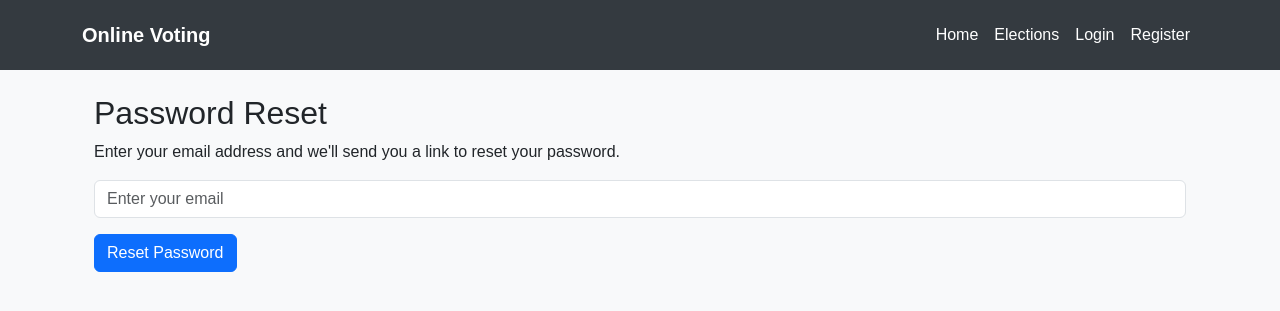
After one commit to Koushikthota69/online_voting_system, a Django app: page /password_reset/ in a window 1280 px wide. The commit adds this page. Shown: the top 311 px of the page. Run offline with Django 4.2, Linux system fonts and the light colour scheme.

Commit message:
second commit

```diff
--- a/online_voting_system/settings.py
+++ b/online_voting_system/settings.py
@@ -26,6 +26,7 @@ SECRET_KEY = 'django-insecure-_io2a)qgsxt_3!6x03%yehleyq&x=7kg_$&#$zx3jx!t(uonu9
 DEBUG = True
 
 ALLOWED_HOSTS = []
+LOGIN_URL = '/login/'
 
 
 # Application definition
@@ -122,3 +123,4 @@ STATIC_URL = 'static/'
 # https://docs.djangoproject.com/en/4.2/ref/settings/#default-auto-field
 
 DEFAULT_AUTO_FIELD = 'django.db.models.BigAutoField'
+EMAIL_BACKEND = 'django.core.mail.backends.console.EmailBackend'
--- /dev/null
+++ b/voting/static/css/style.css
@@ -0,0 +1,32 @@
+/* General Styles */
+body {
+    font-family: 'Arial', sans-serif;
+    background-color: #f8f9fa;
+    margin: 0;
+    padding: 0;
+}
+
+/* Navigation Bar */
+.navbar {
+    background-color: #343a40 !important;
+    padding: 15px;
+}
+.navbar .navbar-brand {
+    font-weight: bold;
+    color: white !important;
+}
+.navbar .nav-link {
+    color: white !important;
+    transition: color 0.3s ease-in-out;
+}
+.navbar .nav-link:hover {
+    color: #17a2b8 !important;
+    text-decoration: underline;
+}
+.navbar-toggler {
+    border: none;
+}
+.navbar-toggler:focus {
+    outline: none;
+    box-shadow: none;
+}
--- a/voting/templates/voting/base.html
+++ b/voting/templates/voting/base.html
@@ -10,10 +10,13 @@
     <link rel="stylesheet" type="text/css" href="/static/css/style.css">
 </head>
 <body>
+
+    <!-- Navigation Bar -->
     <nav class="navbar navbar-expand-lg navbar-dark bg-dark">
         <div class="container">
             <a class="navbar-brand" href="{% url 'home' %}">Online Voting</a>
-            <button class="navbar-toggler" type="button" data-bs-toggle="collapse" data-bs-target="#navbarNav" aria-controls="navbarNav" aria-expanded="false" aria-label="Toggle navigation">
+            <button class="navbar-toggler" type="button" data-bs-toggle="collapse" data-bs-target="#navbarNav"
+                aria-controls="navbarNav" aria-expanded="false" aria-label="Toggle navigation">
                 <span class="navbar-toggler-icon"></span>
             </button>
             <div class="collapse navbar-collapse" id="navbarNav">
@@ -31,6 +34,7 @@
         </div>
     </nav>
 
+    <!-- Main Content -->
     <div class="container mt-4">
         {% block content %}{% endblock %}
     </div>
--- a/voting/templates/voting/login.html
+++ b/voting/templates/voting/login.html
@@ -14,5 +14,8 @@
         </div>
         <button type="submit" class="btn btn-success">Login</button>
     </form>
+    <p class="mt-3">
+        <a href="{% url 'password_reset' %}">Forgot your password?</a>
+    </p>
 </div>
 {% endblock %}
--- /dev/null
+++ b/voting/templates/voting/password_reset.html
@@ -0,0 +1,15 @@
+{% extends 'voting/base.html' %}
+{% block title %}Reset Password{% endblock %}
+{% block content %}
+<div class="container">
+  <h2>Password Reset</h2>
+  <p>Enter your email address and we'll send you a link to reset your password.</p>
+  <form method="post">
+    {% csrf_token %}
+    <div class="mb-3">
+      <input type="email" name="email" class="form-control" placeholder="Enter your email" required>
+    </div>
+    <button type="submit" class="btn btn-primary">Reset Password</button>
+  </form>
+</div>
+{% endblock %}
--- a/voting/urls.py
+++ b/voting/urls.py
@@ -1,5 +1,7 @@
 from django.urls import path
 from .views import home, list_elections, vote, results, login_view, register_view, logout_view
+from .views import delete_election
+from django.contrib.auth import views as auth_views
 
 urlpatterns = [
     path('', home, name='home'),
@@ -9,4 +11,17 @@ urlpatterns = [
     path('login/', login_view, name='login'),
     path('register/', register_view, name='register'),
     path('logout/', logout_view, name='logout'),
+    path('delete_election/<int:election_id>/', delete_election, name='delete_election'),
+     path('password_reset/',
+         auth_views.PasswordResetView.as_view(template_name='voting/password_reset.html'),
+         name='password_reset'),
+    path('password_reset/done/',
+         auth_views.PasswordResetDoneView.as_view(template_name='voting/password_reset_done.html'),
+         name='password_reset_done'),
+    path('reset/<uidb64>/<token>/',
+         auth_views.PasswordResetConfirmView.as_view(template_name='voting/password_reset_confirm.html'),
+         name='password_reset_confirm'),
+    path('reset/done/',
+         auth_views.PasswordResetCompleteView.as_view(template_name='voting/password_reset_complete.html'),
+         name='password_reset_complete')
 ]
--- a/voting/views.py
+++ b/voting/views.py
@@ -64,3 +64,8 @@ def register_view(request):
 def logout_view(request):
     logout(request)
     return redirect('home')
+@login_required
+def delete_election(request, election_id):
+    election = get_object_or_404(Election, id=election_id)
+    election.delete()
+    return redirect('list_elections')
```
Also changed, not shown: voting/templates/voting/list_elections.html (+7 -4 lines), voting/templates/voting/password_reset_complete.html (added, +8 -0 lines), voting/templates/voting/password_reset_confirm.html (added, +12 -0 lines), voting/templates/voting/password_reset_done.html (added, +8 -0 lines), db.sqlite3.
